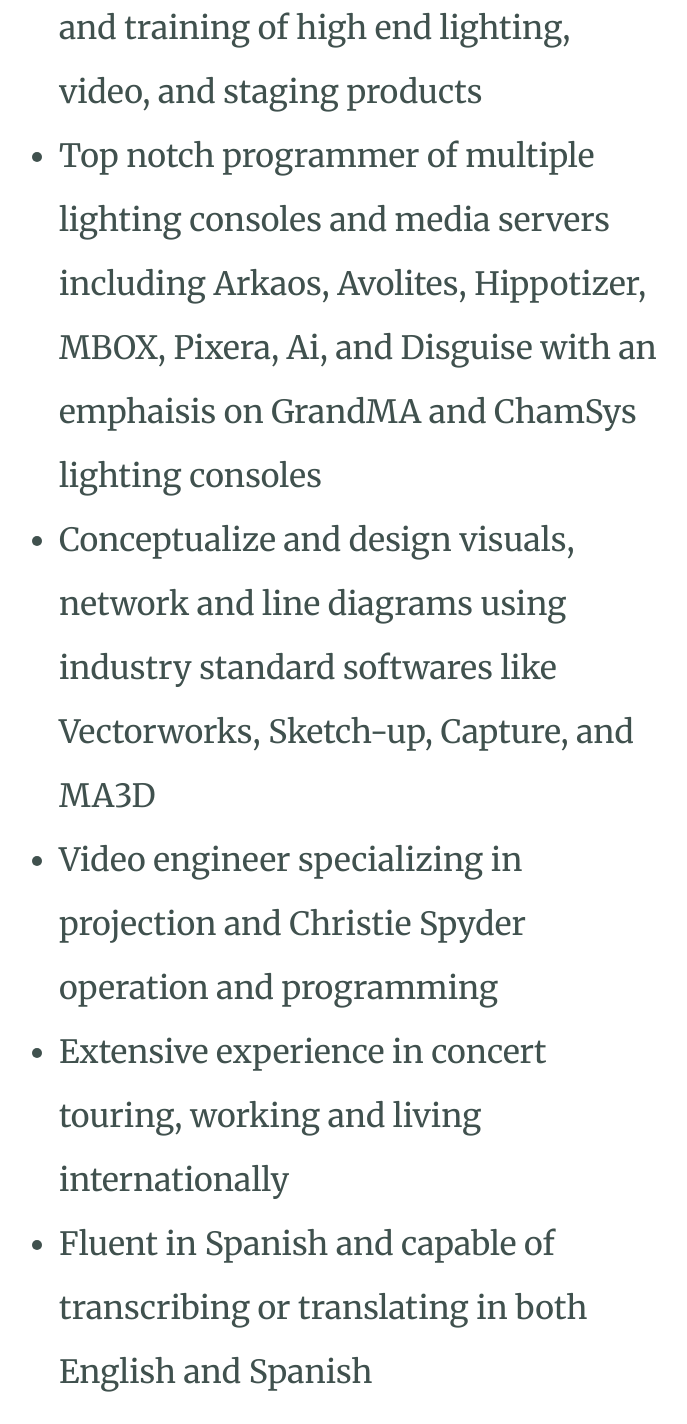
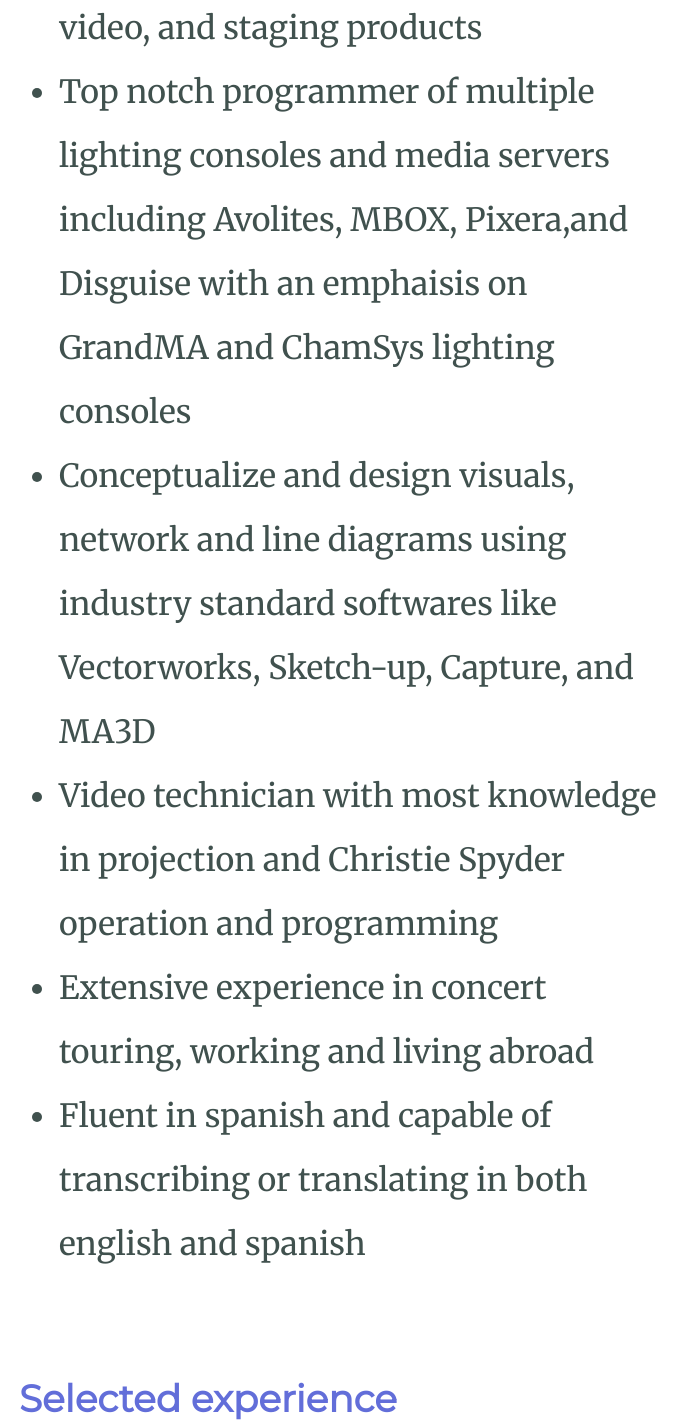
Before and after one commit to estebanC108/My-website, a plain HTML site: page index.html in a window 1280 px wide. Shown: the part 3540-4964 px from the top of the page, without its empty margins (301-988 px from the left). Drawn offline with Linux system fonts and the light colour scheme.

Commit message:
Update index.html

```diff
--- a/index.html
+++ b/index.html
@@ -28,24 +28,24 @@
       <p class="intro">I provide services specializing in lighting and video design, programming, show operation, project and
           product management for the live events and architectural industry with an emphasis in control and design.
           I am currently studying software development and am open to opportunities in or outside the entertainment industry
-           and my comfort zone. As well, I have spent the last 3 years learning and working primarily as a video engineer.</p>
+           and my comfort zone. As well, I have spent the last 3 years learning and working primarily as a video technician.</p>
     </div>
     <hr>
     <div class="skills">
-      <h2>My Skills.</h2>
+      <h2>My Skills</h2>
         <img class="spotlight" src="images/spotlight.png" alt="Light image">
         <p><Ul>
-    <li>16 years experience in the entertainment, live events,and theatrical industry specializing in control, design,
+    <li>17 years experience in the entertainment, live events,and theatrical industry specializing in control,
       lighting design, product management, and technical support</li>
     <li>8 years working in the distribution, procurement, product enhancement, technical document
       creation, support and training of high end lighting, video, and staging products</li>
-    <li>Top notch programmer of multiple lighting consoles and media servers including Arkaos, Avolites, Hippotizer,
-      MBOX, Pixera, Ai, and Disguise with an emphaisis on GrandMA and ChamSys lighting consoles</li>
+    <li>Top notch programmer of multiple lighting consoles and media servers including Avolites,
+      MBOX, Pixera,and Disguise with an emphaisis on GrandMA and ChamSys lighting consoles</li>
     <li>Conceptualize and design visuals, network and line diagrams using industry standard
       softwares like Vectorworks, Sketch-up, Capture, and MA3D</li>
-    <li>Video engineer specializing in projection and Christie Spyder operation and programming</li>
-    <li>Extensive experience in concert touring, working and living internationally</li>
-    <li>Fluent in Spanish and capable of transcribing or translating in both English and Spanish</li>
+    <li>Video technician with most knowledge in projection and Christie Spyder operation and programming</li>
+    <li>Extensive experience in concert touring, working and living abroad</li>
+    <li>Fluent in spanish and capable of transcribing or translating in both english and spanish</li>
   </Ul></p>
       </div>
       <div class="skill-row">
```
